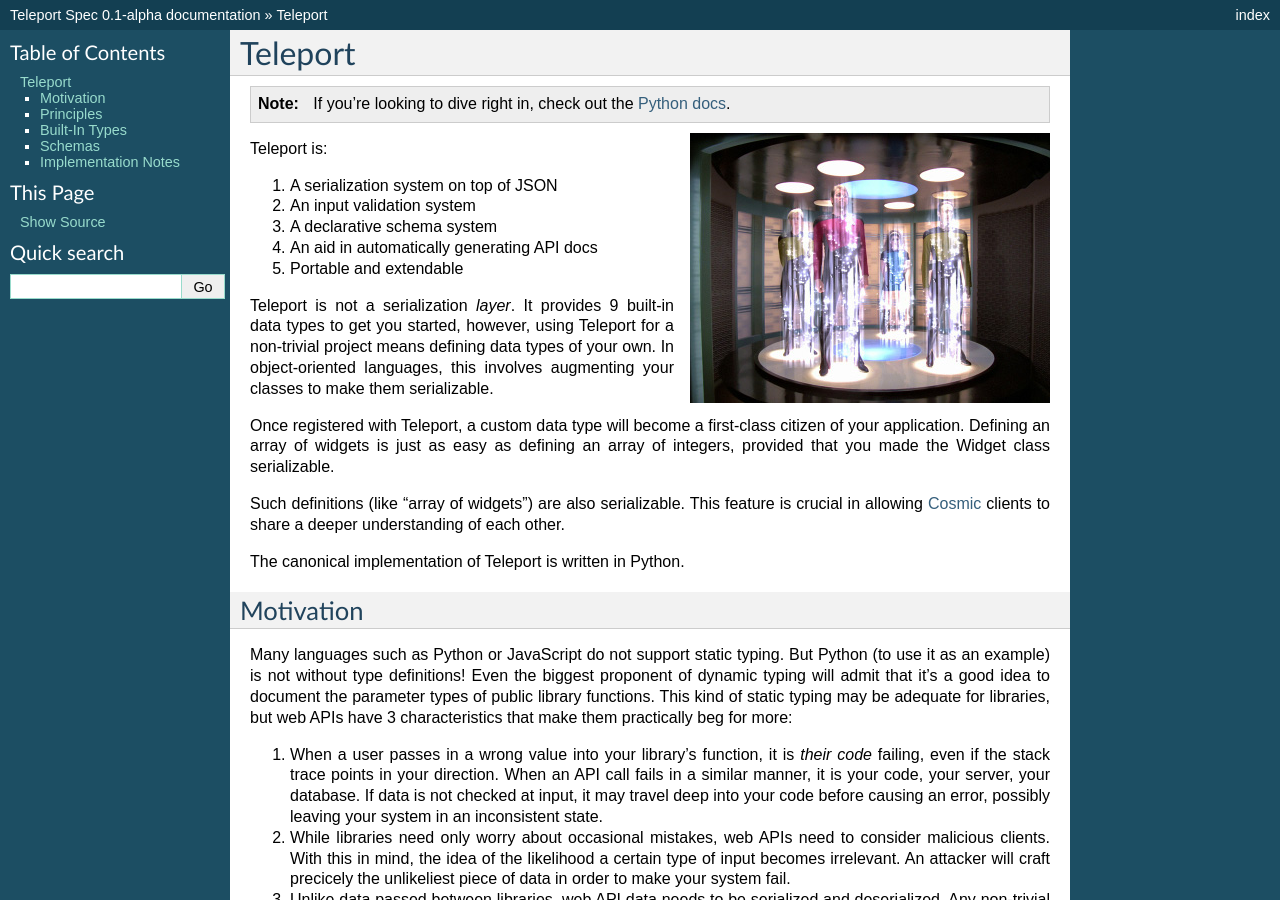
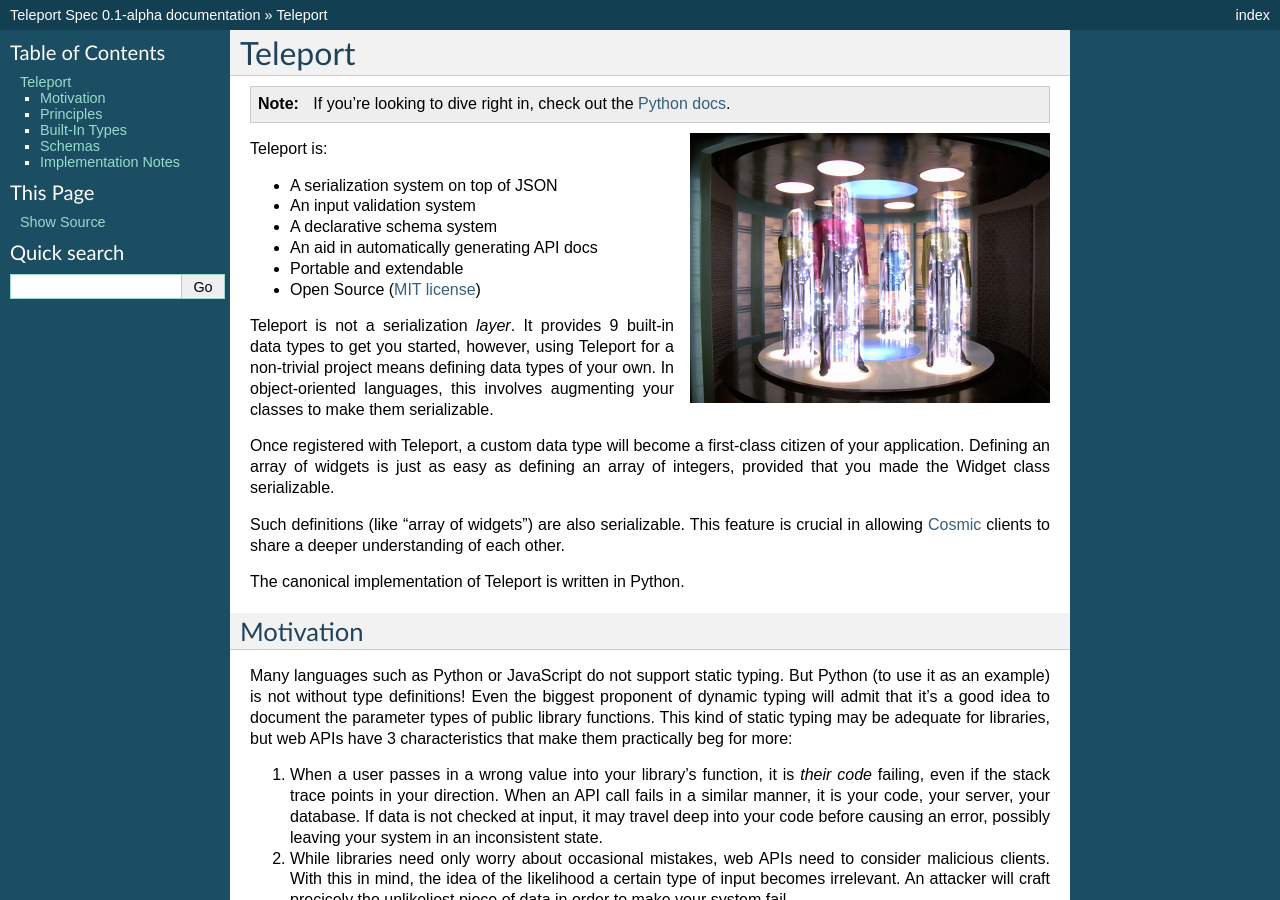
Before and after one commit to cosmic-api/teleport, a Sphinx documentation site: the page built from source/index.rst, in a window 1280 px wide and 900 px high. Built offline with Sphinx 7.4.7, drawn with Linux system fonts in a browser that asks for light colours.

Commit message:
Mention the license

```diff
--- a/source/index.rst
+++ b/source/index.rst
@@ -13,11 +13,12 @@ Teleport
 
 Teleport is:
 
-1. A serialization system on top of JSON
-2. An input validation system
-3. A declarative schema system
-4. An aid in automatically generating API docs
-5. Portable and extendable
+* A serialization system on top of JSON
+* An input validation system
+* A declarative schema system
+* An aid in automatically generating API docs
+* Portable and extendable
+* Open Source (`MIT license <http://opensource.org/licenses/MIT>`_)
 
 Teleport is not a serialization *layer*. It provides 9 built-in data types to
 get you started, however, using Teleport for a non-trivial project means
```
